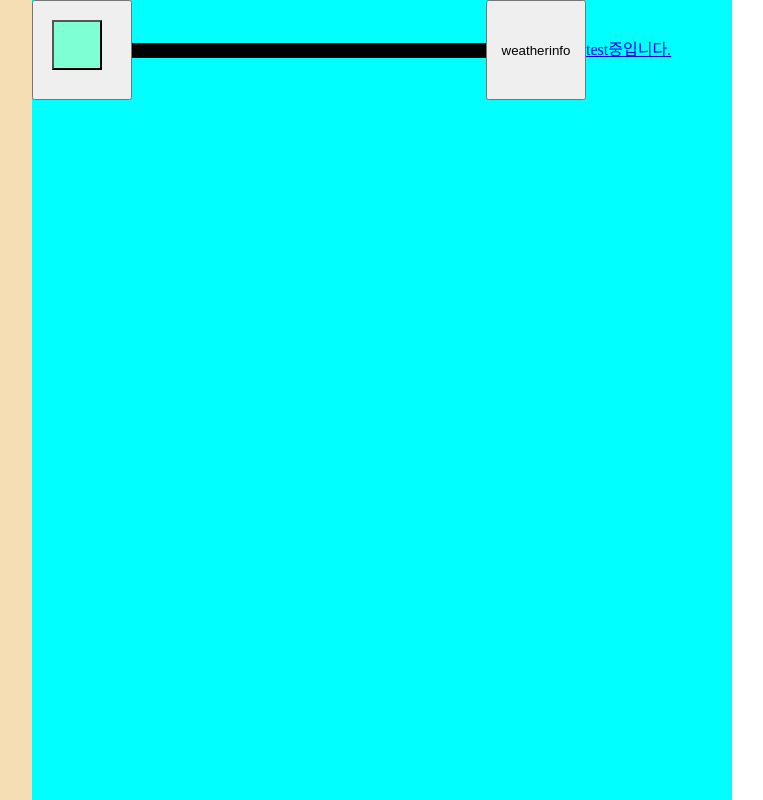
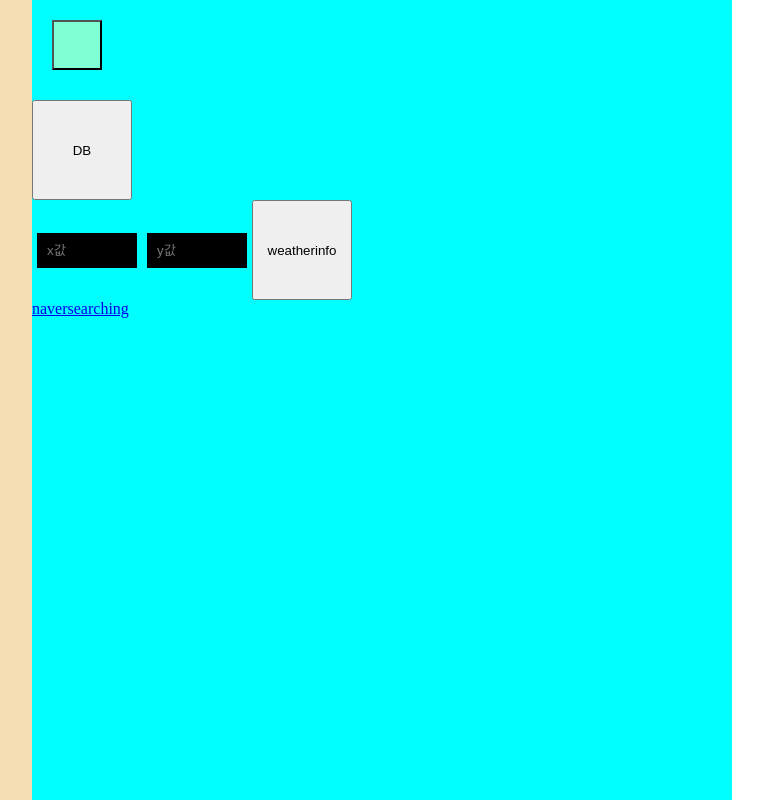
Before and after one commit to Front100End/weather, a React (Create React App) app in the folder client/: page / in a window 1280 px wide. Shown: the whole page, without its empty margins (258-1021 px from the left). Built offline with nearby package versions, Linux system fonts and the light colour scheme; no server answers; the HTML template or start-up script is replaced by a standard one.

Commit message:
open api test

```diff
--- a/client/src/component/Main.js
+++ b/client/src/component/Main.js
@@ -80,19 +80,23 @@ const Main = (props) => {
   // };
   return (
     <div className={styles.mainWrap}>
+      <div className={styles.db}>
         <button onClick={getDatabase}>DB</button>
-
+      </div>
+      <div className={styles.weather}>
         <input
           type="text"
           onChange={(e) => {
             setLat(e.target.value);
           }}
+          placeholder="x값"
         />
         <input
           type="text"
           onChange={(e) => {
             setLon(e.target.value);
           }}
+          placeholder="y값"
         />
 
         <button
@@ -102,8 +106,9 @@ const Main = (props) => {
         >
           weatherinfo
         </button>
+      </div>
 
-      <Link to={{ pathname: `/search` }}>test중입니다.</Link>
+      <Link to={{ pathname: `/search` }}>naversearching</Link>
 
       <Nav
         toggleBtn={props.toggleBtn}
--- a/client/src/component/css/Main.module.scss
+++ b/client/src/component/css/Main.module.scss
@@ -3,9 +3,25 @@
   width: 100%;
   height: 100vh;
   background-color: aqua;
-  > button {
-    width: 100px;
+  .db {
+    margin-top: 100px;
     height: 100px;
+    button {
+      width: 100px;
+      height: 100px;
+    }
+  }
+  .weather {
+    height: 100px;
+    input {
+      width: 100px;
+      margin: 5px;
+      padding: 10px;
+    }
+    > button {
+      width: 100px;
+      height: 100px;
+    }
   }
 }
 .mainNavWrap {
--- a/package.json
+++ b/package.json
@@ -3,7 +3,6 @@
   "version": "1.0.0",
   "dependencies": {
     "dotenv": "^16.0.1",
-    "heroku": "^7.60.2",
     "react-router-dom": "^6.3.0"
   },
   "description": "",
```
Also changed, not shown: 1 other file (tests, documents, lock files or other folders). Lines whose indentation alone changed are shown as unchanged.
